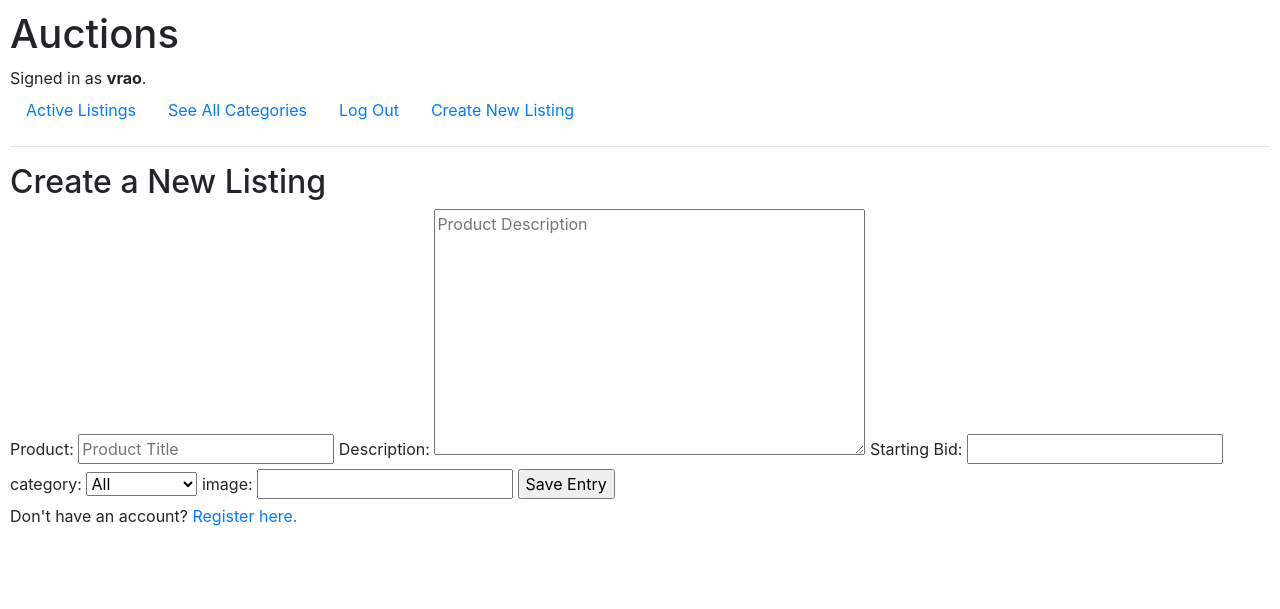
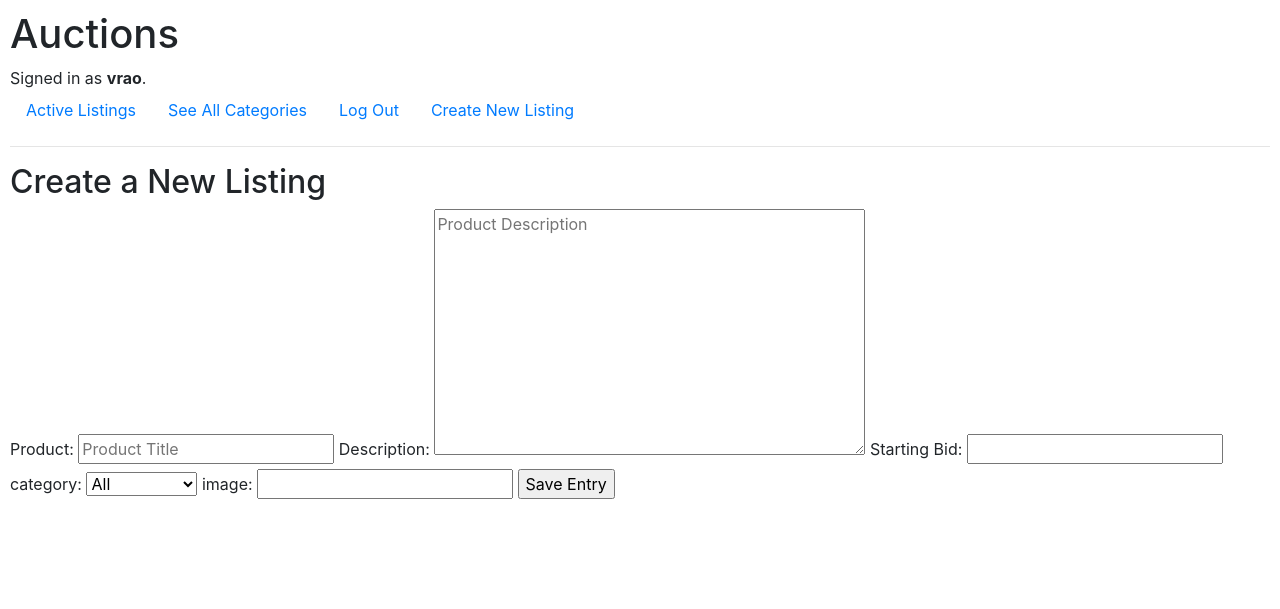
Before and after one commit to DurjaMan27/cs50w, a Django app: page /newlisting in a window 1280 px wide. Shown: the top 609 px of the page. Run offline with Django 4.2, Linux system fonts and the light colour scheme; a user stored in the database is signed in; some libraries are stand-ins or nearby versions.

Commit message:
Removed the register thing

```diff
--- a/Project2/commerce/auctions/templates/auctions/create.html
+++ b/Project2/commerce/auctions/templates/auctions/create.html
@@ -18,6 +18,4 @@
         </form>
     {% endif %}
 
-    Don't have an account? <a href="{% url 'register' %}">Register here.</a>
-
 {% endblock %}
```
